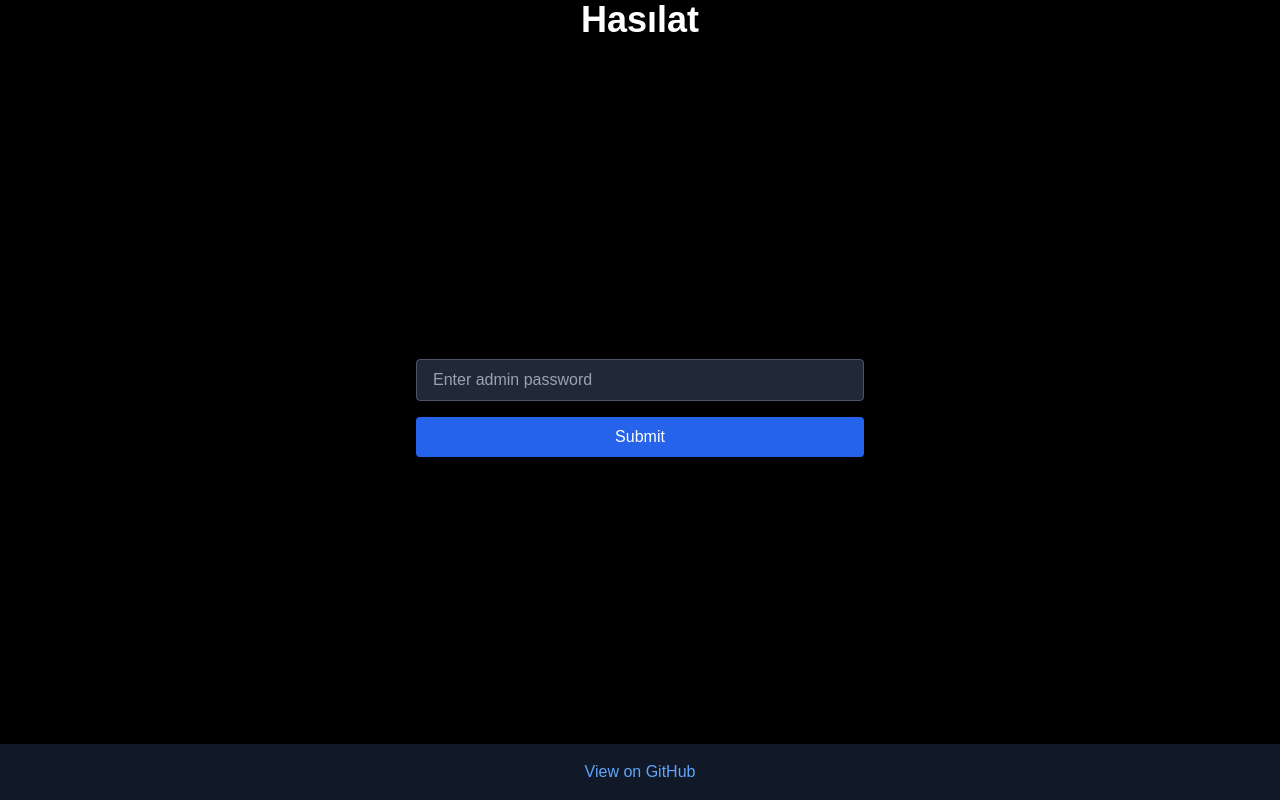
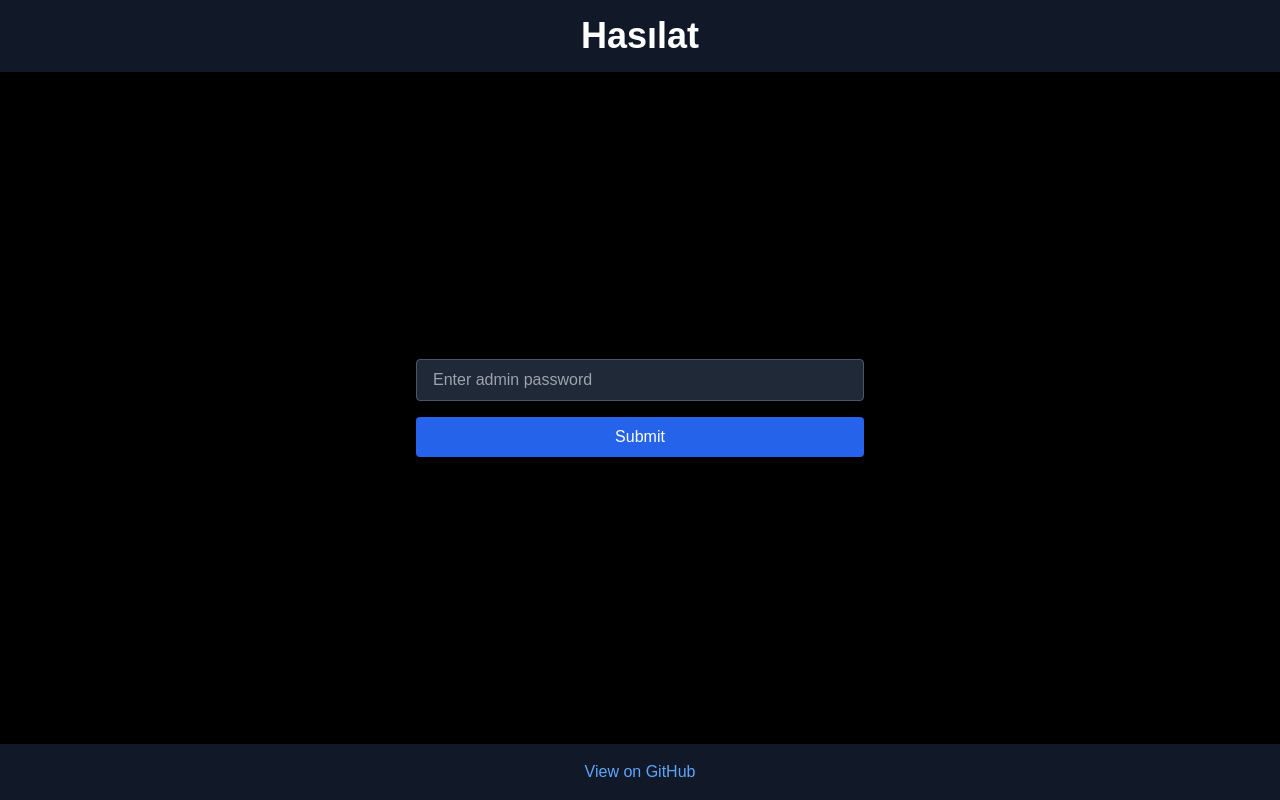
Before and after one commit to ugurkiymetli/hasilat, a Next.js app: page / in a window 1280 px wide. Built offline with nearby package versions, Linux system fonts and the light colour scheme.

Commit message:
fix errors

```diff
--- a/src/app/page.tsx
+++ b/src/app/page.tsx
@@ -4,15 +4,15 @@ import React from "react";
 import LoginForm from "@/components/Auth/LoginForm";
 import GoldPrices from "@/components/GoldPrices";
 import { useAdmin } from "@/contexts/AdminContext";
+import Footer from "@/components/Layout/Footer";
+import Header from "@/components/Layout/Header";
 
 export default function Home() {
   const { isAdmin, login, logout } = useAdmin();
 
   return (
     <div className="flex flex-col min-h-screen bg-black text-white">
-      <header>
-        <h1 className="text-4xl font-bold mb-8 text-center">Hasılat</h1>
-      </header>
+      <Header title="Hasılat" />
       <main className="flex-grow flex items-center justify-center p-8">
         <div className="w-full max-w-md">
           {!isAdmin ? (
@@ -22,16 +22,7 @@ export default function Home() {
           )}
         </div>
       </main>
-      <footer className="py-4 text-center bg-gray-900">
-        <a
-          href="https://github.com/your-github-username/your-repo-name"
-          target="_blank"
-          rel="noopener noreferrer"
-          className="text-blue-400 hover:text-blue-300 transition duration-150 ease-in-out"
-        >
-          View on GitHub
-        </a>
-      </footer>
+      <Footer />
     </div>
   );
 }
--- a/src/contexts/AdminContext.tsx
+++ b/src/contexts/AdminContext.tsx
@@ -1,4 +1,4 @@
-import React, { createContext, useContext, useState, useEffect } from "react";
+import React, { createContext, useContext } from "react";
 import useLocalStorage from "@/hooks/useLocalStorage";
 
 interface AdminContextType {
```
